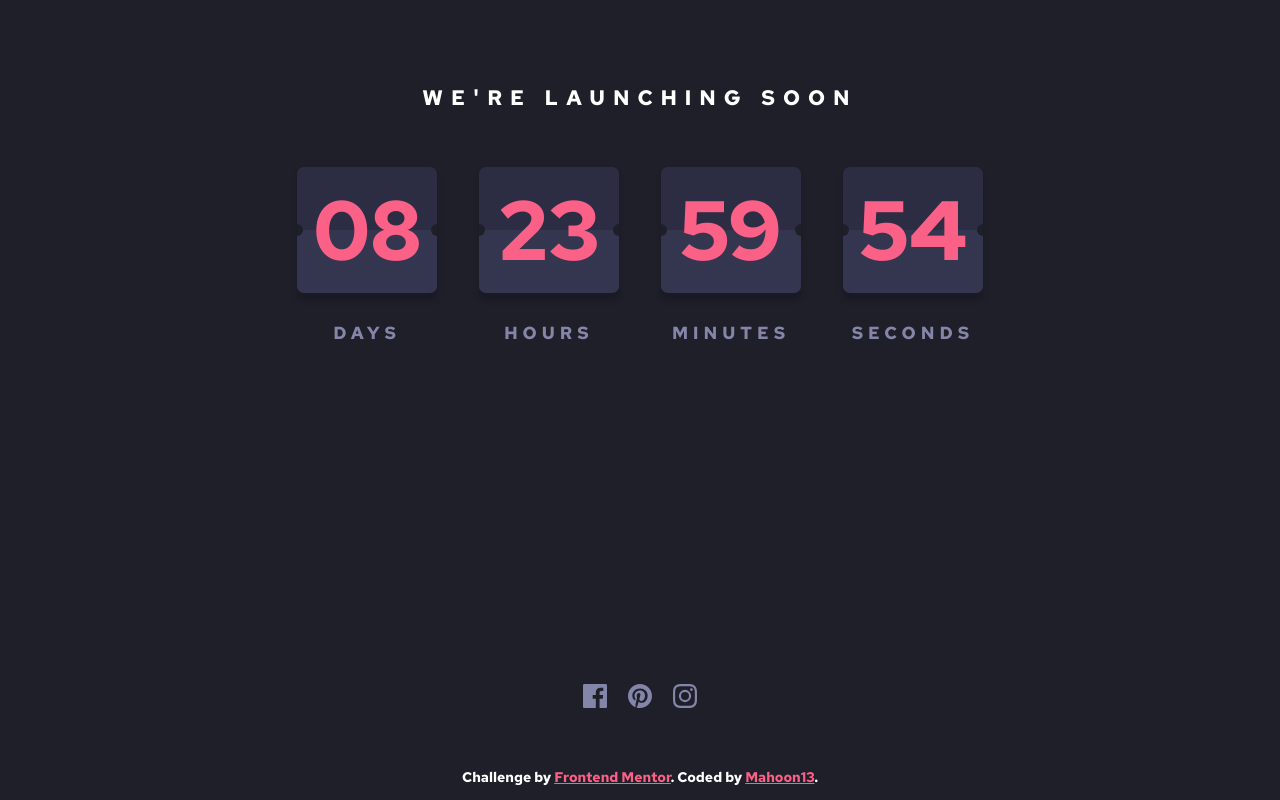
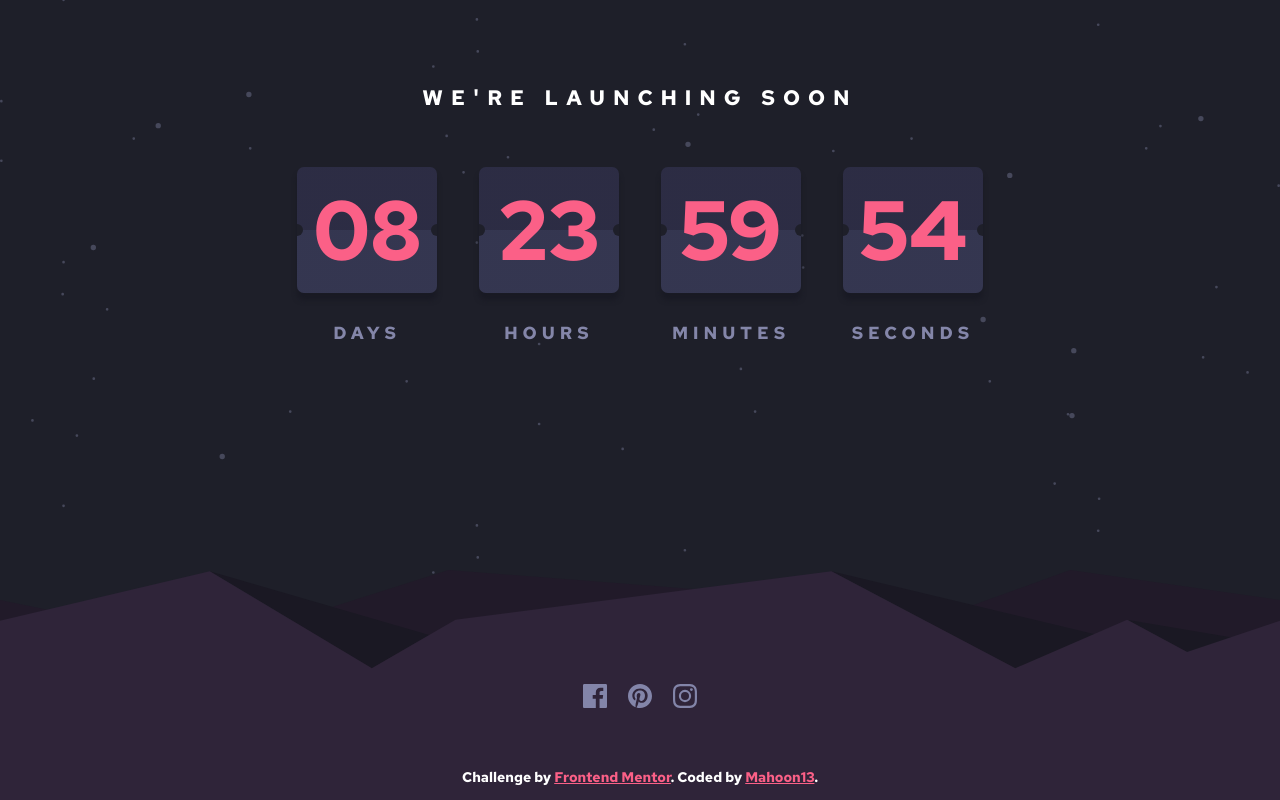
Before and after one commit to mahoon13/countdown-timer-app, a plain HTML site: page index.html in a window 1280 px wide. Drawn offline with Linux system fonts and the light colour scheme; the site is published under a folder, as on GitHub Pages, so addresses that start at the root find nothing.

Commit message:
Update main.css

```diff
--- a/styles/main.css
+++ b/styles/main.css
@@ -18,7 +18,7 @@ body {
 
 #main {
     height: 100vh;
-    background: url("/images/bg-stars.svg");
+    background: url("../images/bg-stars.svg");
     background-size: contain;
     background-position: right;
 
@@ -98,7 +98,7 @@ footer {
     bottom: 0;
     width: 100%;
     height: 230px;
-    background: url("/images/pattern-hills.svg") bottom;
+    background: url("../images/pattern-hills.svg") bottom;
     background-repeat: repeat-x;
     background-size: cover;
     padding-bottom: 1rem;
```
